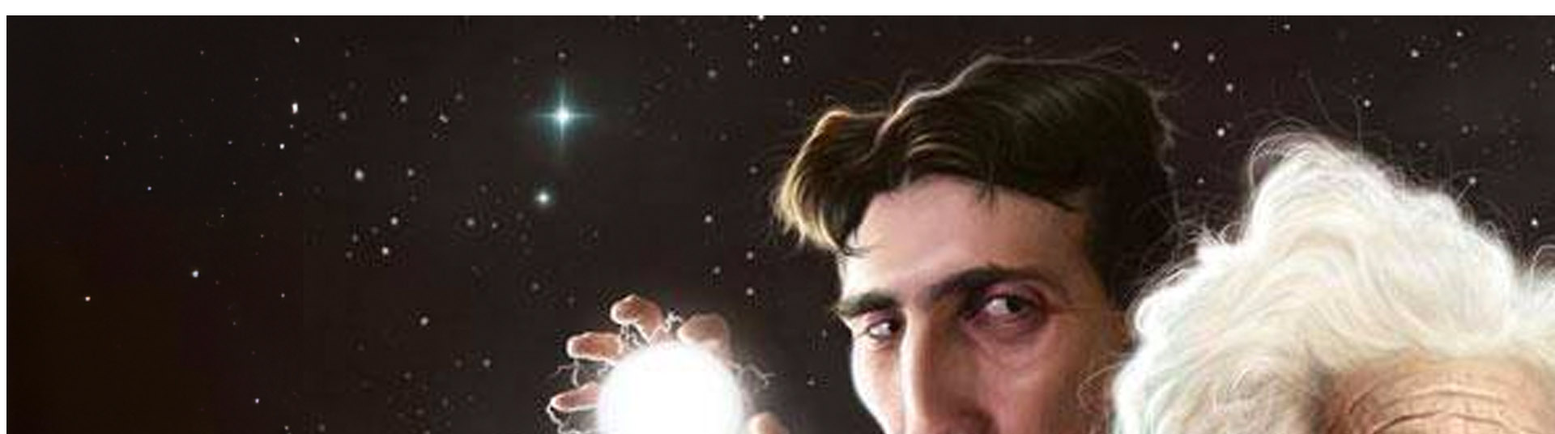
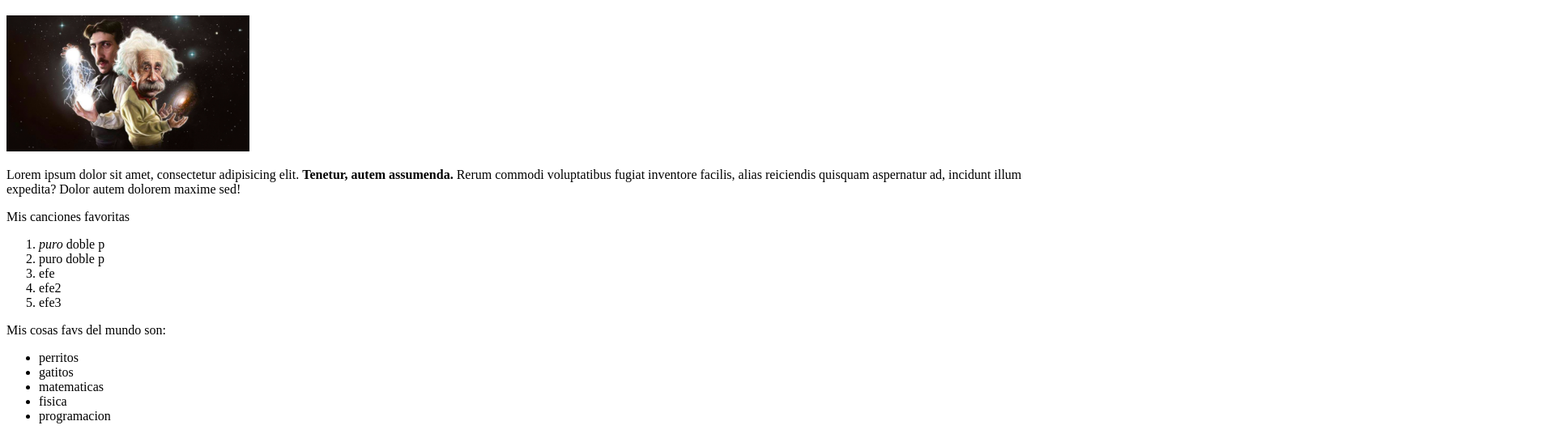
Before and after one commit to fernandoj0/ch34-sesiones, a plain HTML site: page web/web2/index.html in a window 1280 px wide. Shown: the part 61-597 px from the top of the page at 81% size, 1920 px wide, since content can reach past the window. Drawn offline with Linux system fonts and the light colour scheme.

Commit message:
sesion web2 31-oct-2023

```diff
--- a/web/web2/index.html
+++ b/web/web2/index.html
@@ -6,10 +6,14 @@
         <meta name="viewport" content="width=device-width, initial-scale=1.0"><!-- hace que el ancho del contenido sea el ancho de la pantalla -->
         <meta name="robots" content="index, follow"><!-- para el posicionamiento de la pagina -->
         <title>Mi  primer HTML</title>
+        <!-- Favicon -->
+        <link rel="icon" type="image/x-icon" href="assets/img/penguin.png">
+        <!-- Estilos -->
+        <link rel="stylesheet" href="styles.css">
     </head>
     <body>
         <h1>Sobre mi: Fernando</h1>
-        <img src="assets/img/tesla_einstein.jpg" alt="tesla y einstein" title="imagen de albert einstein y nikola tesla" />
+        <img src="assets/img/tesla_einstein.jpg" alt="tesla y einstein" title="imagen de albert einstein y nikola tesla" width="300px" />
         <p>Lorem ipsum dolor sit amet, consectetur adipisicing elit. <strong>Tenetur, autem assumenda.</strong> Rerum commodi voluptatibus fugiat inventore facilis, alias reiciendis quisquam aspernatur ad, incidunt illum expedita? Dolor autem dolorem maxime sed!
         </p>
         <!-- tenemos tres tipos de listas: ordenadas, desordenadas y de descripcion -->
```
Also changed, not shown: web/web2/assets/img/penguin.png (added), web/web2/styles.css (added).
